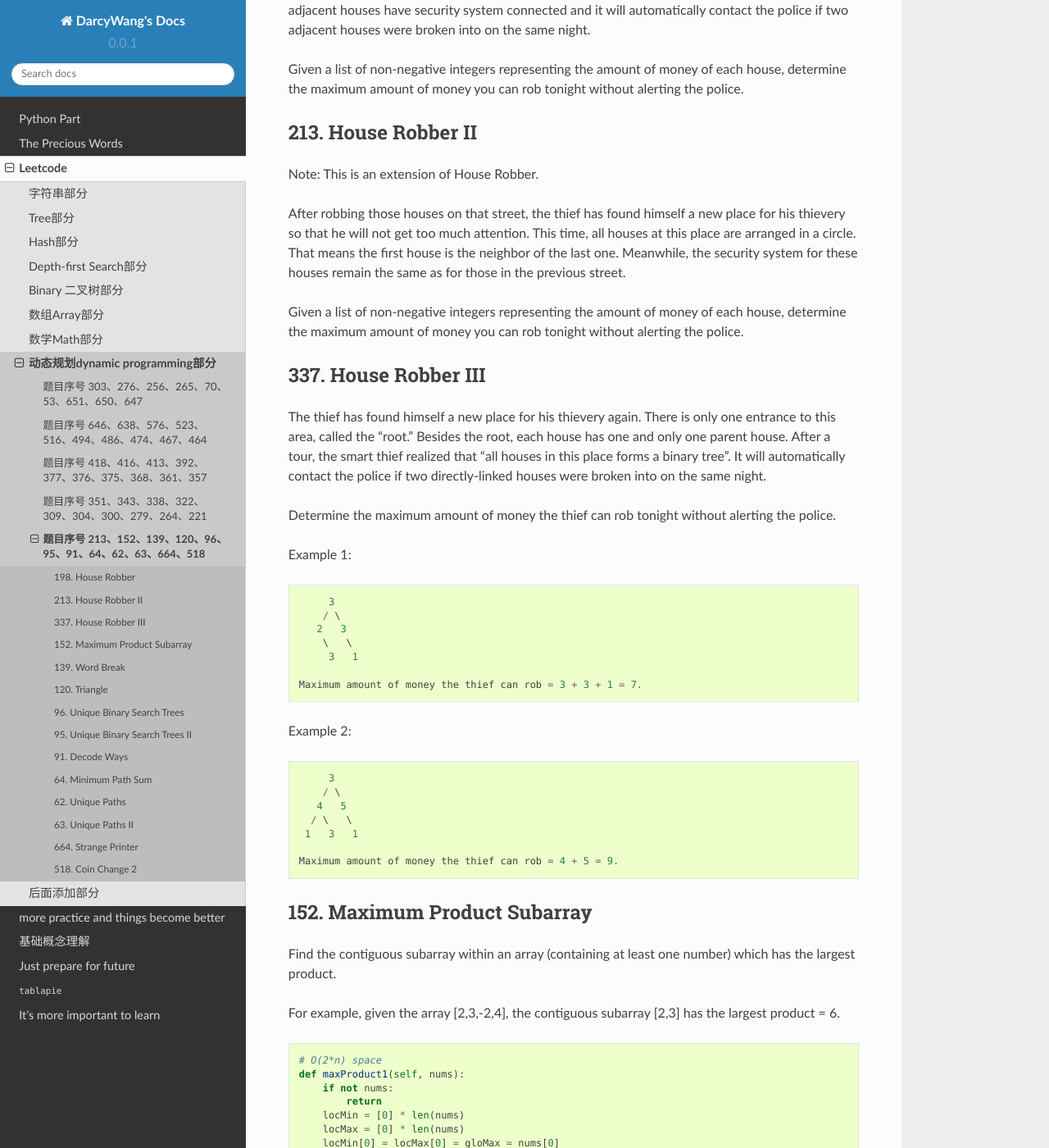
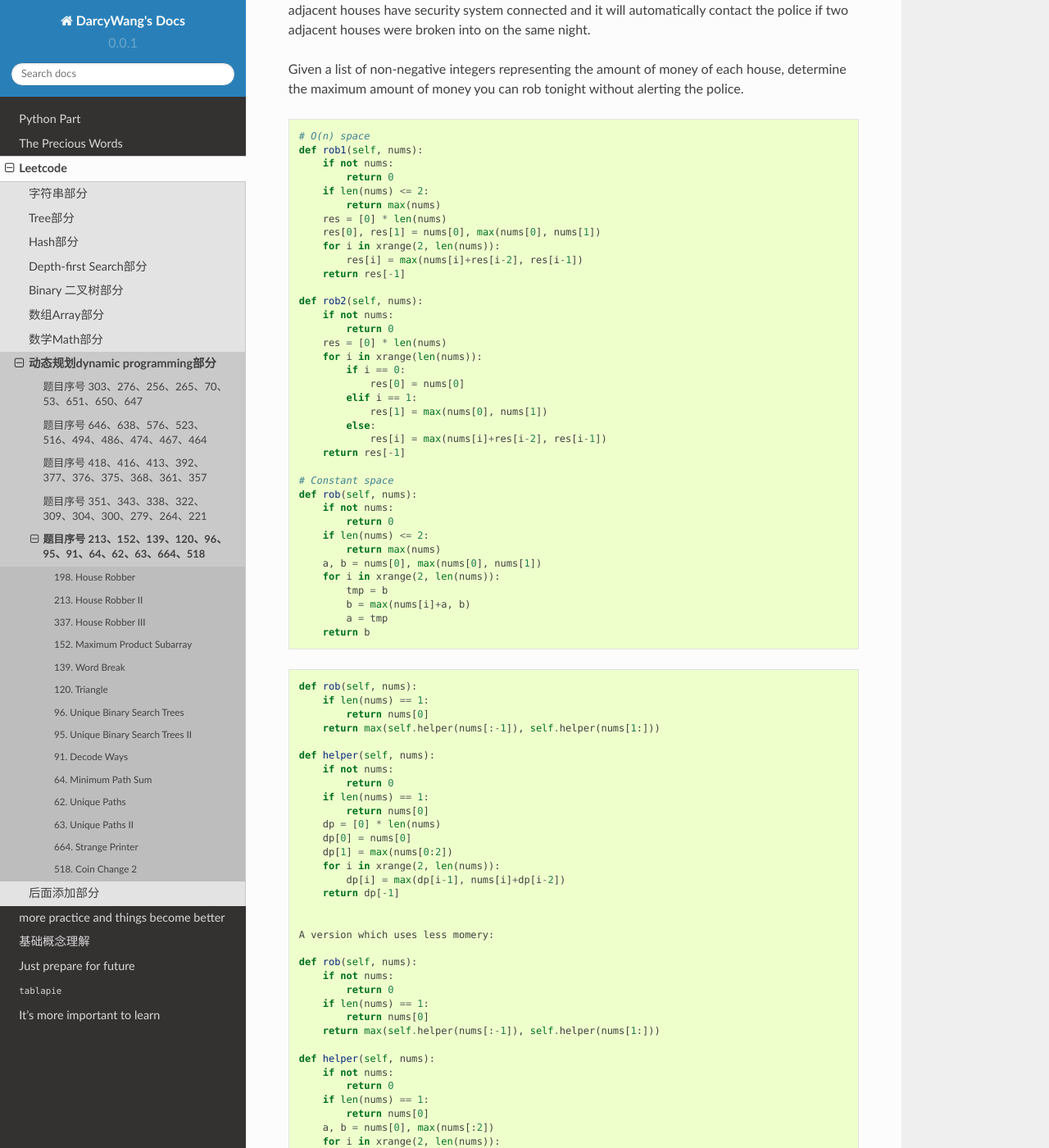
Before and after one commit to darcyWang/tianbao, a Sphinx documentation site: the page built from source/leetcode/dynamic/partfive.rst, in a window 1280 px wide and 1400 px high, scrolled down 340 px. Shown: the whole window at 82% size. Built offline with Sphinx 7.4.7 and the Read the Docs theme 2.0.0, drawn with Linux system fonts in a browser that asks for light colours; some of the changed text lies outside the part shown.

Commit message:
Initial commit

```diff
--- a/source/leetcode/dynamic/partfive.rst
+++ b/source/leetcode/dynamic/partfive.rst
@@ -12,7 +12,85 @@ Given a list of non-negative integers representing the amount of money of each h
 
 
 
+.. code-block:: python
 
+    # O(n) space
+    def rob1(self, nums):
+        if not nums:
+            return 0
+        if len(nums) <= 2:
+            return max(nums)
+        res = [0] * len(nums)
+        res[0], res[1] = nums[0], max(nums[0], nums[1])
+        for i in xrange(2, len(nums)):
+            res[i] = max(nums[i]+res[i-2], res[i-1])
+        return res[-1]
+
+    def rob2(self, nums):
+        if not nums:
+            return 0
+        res = [0] * len(nums)
+        for i in xrange(len(nums)):
+            if i == 0:
+                res[0] = nums[0]
+            elif i == 1:
+                res[1] = max(nums[0], nums[1])
+            else:
+                res[i] = max(nums[i]+res[i-2], res[i-1])
+        return res[-1]
+
+    # Constant space
+    def rob(self, nums):
+        if not nums:
+            return 0
+        if len(nums) <= 2:
+            return max(nums)
+        a, b = nums[0], max(nums[0], nums[1])
+        for i in xrange(2, len(nums)):
+            tmp = b
+            b = max(nums[i]+a, b)
+            a = tmp
+        return b
+
+
+.. code-block:: python
+
+    def rob(self, nums):
+        if len(nums) == 1:
+            return nums[0]
+        return max(self.helper(nums[:-1]), self.helper(nums[1:]))
+
+    def helper(self, nums):
+        if not nums:
+            return 0
+        if len(nums) == 1:
+            return nums[0]
+        dp = [0] * len(nums)
+        dp[0] = nums[0]
+        dp[1] = max(nums[0:2])
+        for i in xrange(2, len(nums)):
+            dp[i] = max(dp[i-1], nums[i]+dp[i-2])
+        return dp[-1]
+
+
+    A version which uses less momery:
+
+    def rob(self, nums):
+        if not nums:
+            return 0
+        if len(nums) == 1:
+            return nums[0]
+        return max(self.helper(nums[:-1]), self.helper(nums[1:]))
+
+    def helper(self, nums):
+        if not nums:
+            return 0
+        if len(nums) == 1:
+            return nums[0]
+        a, b = nums[0], max(nums[:2])
+        for i in xrange(2, len(nums)):
+            a, b = b, max(b, a+nums[i])
+        return b
 
 213. House Robber II
 --------------------
@@ -22,6 +100,59 @@ Note: This is an extension of House Robber.
 After robbing those houses on that street, the thief has found himself a new place for his thievery so that he will not get too much attention. This time, all houses at this place are arranged in a circle. That means the first house is the neighbor of the last one. Meanwhile, the security system for these houses remain the same as for those in the previous street.
 
 Given a list of non-negative integers representing the amount of money of each house, determine the maximum amount of money you can rob tonight without alerting the police.
+
+
+.. code-block:: python
+
+    # O(n) space
+    def rob1(self, nums):
+        if not nums:
+            return 0
+        if len(nums) <= 2:
+            return max(nums)
+        res = [0] * len(nums)
+        res[0], res[1] = nums[0], max(nums[0], nums[1])
+        for i in xrange(2, len(nums)):
+            res[i] = max(nums[i]+res[i-2], res[i-1])
+        return res[-1]
+
+    def rob2(self, nums):
+        if not nums:
+            return 0
+        res = [0] * len(nums)
+        for i in xrange(len(nums)):
+            if i == 0:
+                res[0] = nums[0]
+            elif i == 1:
+                res[1] = max(nums[0], nums[1])
+            else:
+                res[i] = max(nums[i]+res[i-2], res[i-1])
+        return res[-1]
+
+    # Constant space
+    def rob(self, nums):
+        if not nums:
+            return 0
+        if len(nums) <= 2:
+            return max(nums)
+        a, b = nums[0], max(nums[0], nums[1])
+        for i in xrange(2, len(nums)):
+            tmp = b
+            b = max(nums[i]+a, b)
+            a = tmp
+        return b
+
+    def rob(self, nums):
+        if not nums:
+            return 0
+        if len(nums) == 1:
+            return nums[0]
+        cur = nums[0]
+        pre = max(nums[:2])
+        for i in xrange(2, len(nums)):
+            cur = max(cur+nums[i], pre)
+            cur, pre = pre, cur
+        return pre
 
 
 337. House Robber III
```
Also changed, not shown: source/leetcode/tree/partfive.rst (+12 -12 lines).
